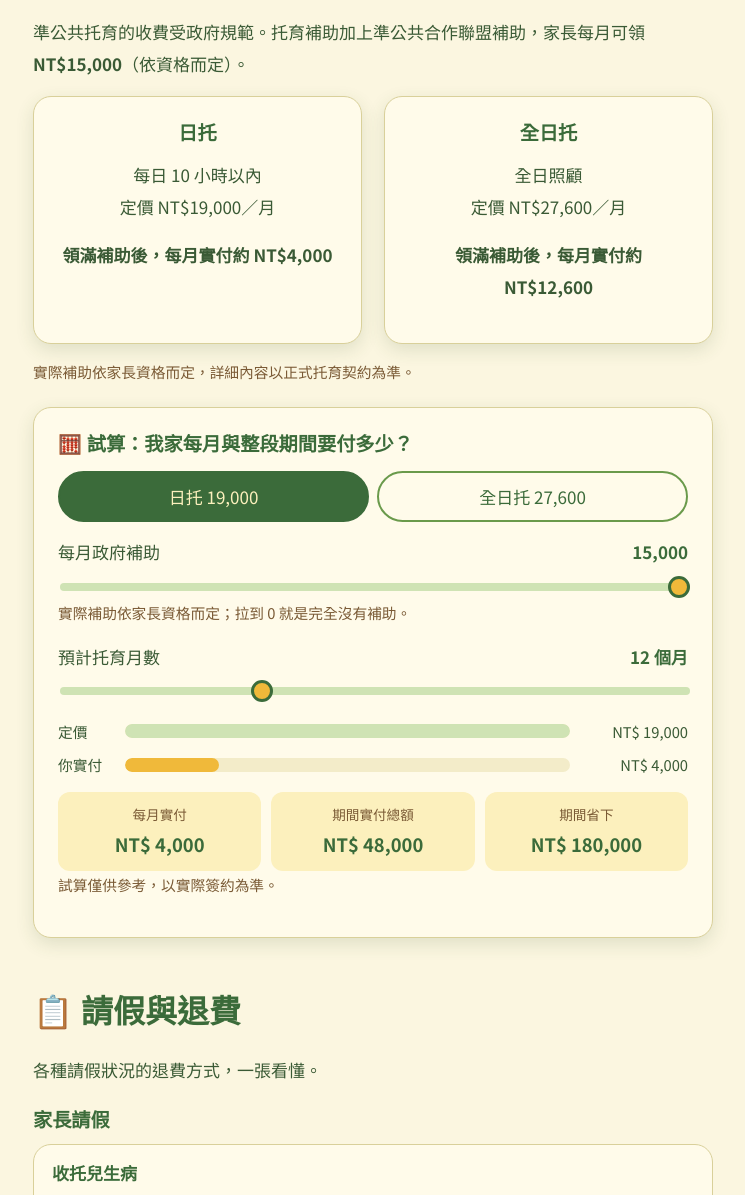
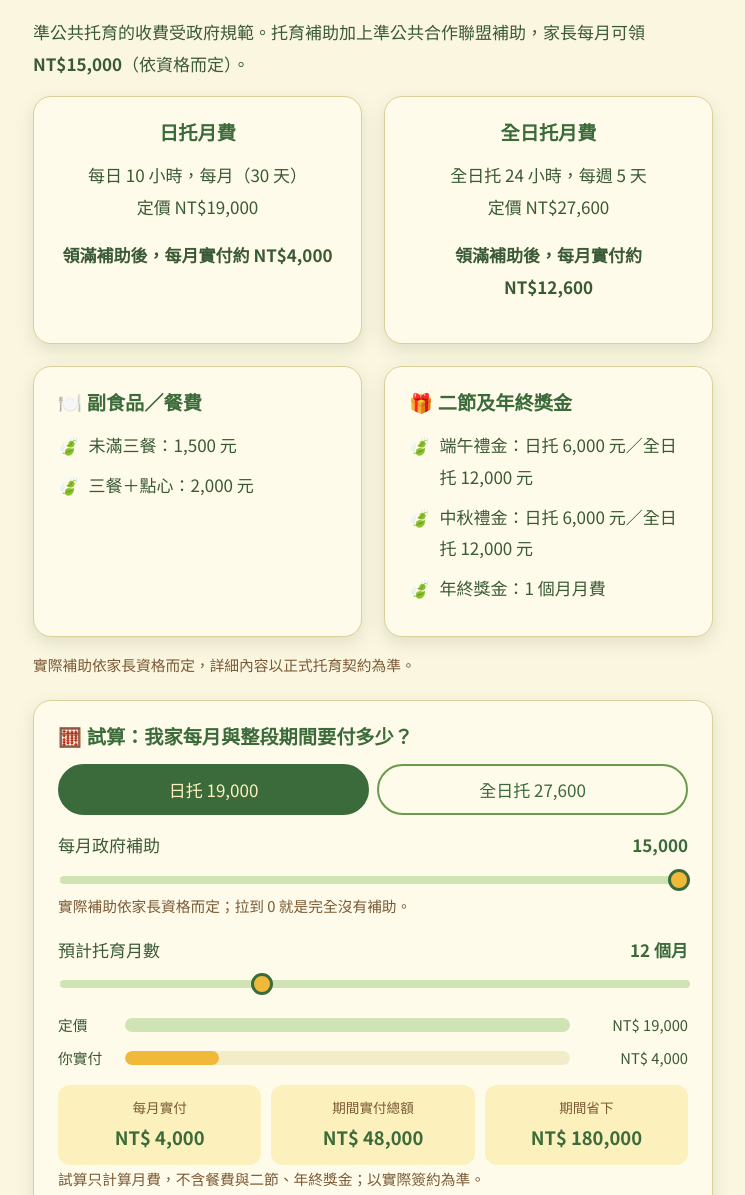
Before and after one commit to Lucy123go/lucy-forest-cabin, a plain HTML site: page care.html in a window 1280 px wide. Shown: the part 2390-3585 px from the top of the page, without its empty margins (267-1012 px from the left). Drawn offline with Linux system fonts and the light colour scheme.

Commit message:
Fees: add meal fee, festival/year-end bonus, clarify 日托/全日托 hours
Co-Authored-By: Claude Sonnet 5.5 <noreply@anthropic.com>
Claude-Session: https://claude.ai/code/session_01W5HLyi81SNKafH6qQZUofw

```diff
--- a/care.html
+++ b/care.html
@@ -78,8 +78,13 @@
     <h2>💰 收費</h2>
     <p>準公共托育的收費受政府規範。托育補助加上準公共合作聯盟補助，家長每月可領 <b>NT$15,000</b>（依資格而定）。</p>
     <div class="grid grid-2">
-      <div class="card center"><h3>日托</h3><p>每日 10 小時以內<br>定價 NT$19,000／月</p><p><b>領滿補助後，每月實付約 NT$4,000</b></p></div>
-      <div class="card center"><h3>全日托</h3><p>全日照顧<br>定價 NT$27,600／月</p><p><b>領滿補助後，每月實付約 NT$12,600</b></p></div>
+      <div class="card center"><h3>日托月費</h3><p>每日 10 小時，每月（30 天）<br>定價 NT$19,000</p><p><b>領滿補助後，每月實付約 NT$4,000</b></p></div>
+      <div class="card center"><h3>全日托月費</h3><p>全日托 24 小時，每週 5 天<br>定價 NT$27,600</p><p><b>領滿補助後，每月實付約 NT$12,600</b></p></div>
+    </div>
+
+    <div class="grid grid-2" style="margin-top:22px">
+      <div class="card"><h3>🍽️ 副食品／餐費</h3><ul class="leaf-list"><li>未滿三餐：1,500 元</li><li>三餐＋點心：2,000 元</li></ul></div>
+      <div class="card"><h3>🎁 二節及年終獎金</h3><ul class="leaf-list"><li>端午禮金：日托 6,000 元／全日托 12,000 元</li><li>中秋禮金：日托 6,000 元／全日托 12,000 元</li><li>年終獎金：1 個月月費</li></ul></div>
     </div>
     <p class="sub-cats" style="margin-top:14px">實際補助依家長資格而定，詳細內容以正式托育契約為準。</p>
     <div class="calc card" id="calc">
@@ -102,7 +107,7 @@
         <div><span>期間實付總額</span><strong id="rTotal"></strong></div>
         <div><span>期間省下</span><strong id="rSaved"></strong></div>
       </div>
-      <p class="sub-cats">試算僅供參考，以實際簽約為準。</p>
+      <p class="sub-cats">試算只計算月費，不含餐費與二節、年終獎金；以實際簽約為準。</p>
     </div>
 
     <h2 style="margin-top:1.6em">📋 請假與退費</h2>
```
